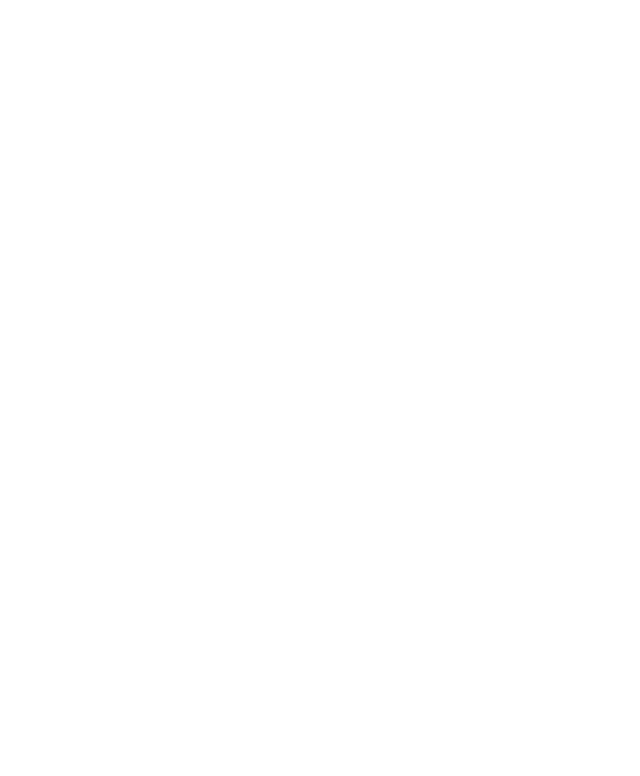
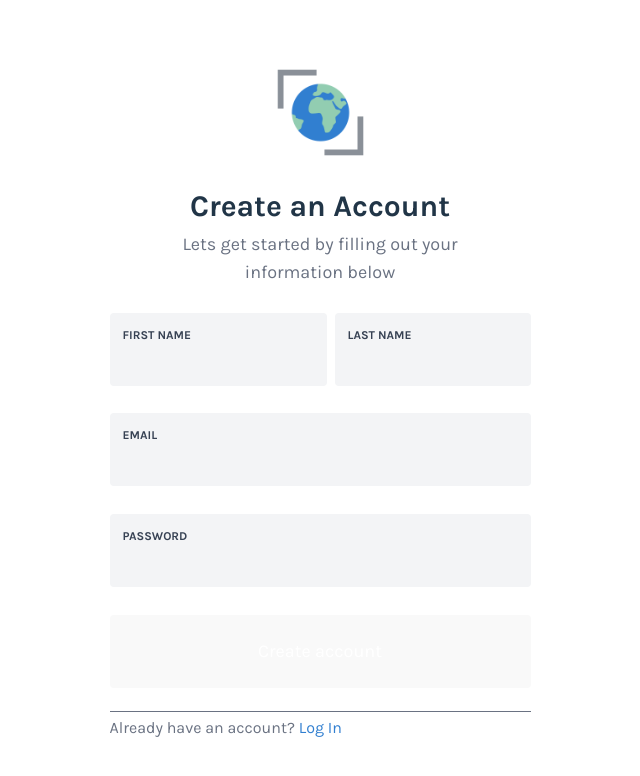
Before and after one commit to Hack4Impact-UMD/h4i-internal-application-tool, a React (Vite) app in the folder frontend/: page /signup in a window 1280 px wide. Before the commit this address had no page. Shown: the top 776 px of the page, without its empty margins (320-960 px from the left). Built offline with nearby package versions, Linux system fonts and the light colour scheme.

Commit message:
changed name of component from CreateAccount to SignUp, and implemented the majority of the styling for the SignUp component

```diff
--- a/frontend/src/App.tsx
+++ b/frontend/src/App.tsx
@@ -4,7 +4,7 @@ import StatusPage from './components/status/StatusPage';
 import DecisionPage from './components/status/DecisionPage';
 import ReviewDashboard from './pages/ReviewDashboard';
 import ApplicantDetails from "./pages/ApplicantDetails"
-import CreateAccount from './pages/CreateAccount';
+import SignUp from './pages/SignUp';
 
 function App() {
   return (
@@ -15,7 +15,7 @@ function App() {
       <Route path="/status/decision" element={<DecisionPage />}></Route>
       <Route path="/admin" element={<ReviewDashboard />}></Route>
       <Route path="/admin/applicant/:id" element={<ApplicantDetails />} />
-      <Route path="/createaccount" element={<CreateAccount />}></Route>
+      <Route path="/signup" element={<SignUp />}></Route>
     </Routes>
   )
 }
--- a/frontend/src/index.css
+++ b/frontend/src/index.css
@@ -234,27 +234,6 @@ body {
   margin-top: 10px;
 }
 
-button {
-  border-radius: 8px;
-  border: 1px solid transparent;
-  padding: 0.6em 1.2em;
-  font-size: 1em;
-  font-weight: 500;
-  font-family: Karla;
-  background-color: #1a1a1a;
-  cursor: pointer;
-  transition: border-color 0.25s;
-}
-
-button:hover {
-  border-color: #646cff;
-}
-
-button:focus,
-button:focus-visible {
-  outline: 4px auto -webkit-focus-ring-color;
-}
-
 @media (prefers-color-scheme: light) {
   :root {
     color: #213547;
@@ -385,26 +364,6 @@ body {
   margin-top: 10px;
 }
 
-button {
-  border-radius: 8px;
-  border: 1px solid transparent;
-  padding: 0.6em 1.2em;
-  font-size: 1em;
-  font-weight: 500;
-  font-family: Karla;
-  background-color: #1a1a1a;
-  cursor: pointer;
-  transition: border-color 0.25s;
-}
-
-button:hover {
-  border-color: #646cff;
-}
-
-button:focus,
-button:focus-visible {
-  outline: 4px auto -webkit-focus-ring-color;
-}
 
 @media (prefers-color-scheme: light) {
   :root {
--- a/frontend/src/pages/CreateAccount.tsx
+++ /dev/null
@@ -1,20 +0,0 @@
-export default function CreateAccount() {
-    return (
-        <div className="flex items-center justify-center min-h-screen bg-white">
-            <div className="flex flex-col items-center justify-center w-[430px] h-[700px] bg-gray-100">
-                <img src="h4i-logo.png" alt="h4i logo" className="h-[105px] w-[105px]" />
-                <h1>Create an Account</h1>
-                <p>Lets get started by filling out your information below</p>
-                <div className="flex flex-row">
-                    <div className="w-[217px] h-[73px] bg-gray-300 m-1 hover:border-2 border-black"></div>
-                    <div className="w-[196px] h-[73px] bg-gray-300 m-1"></div>
-                </div>
-                <div className="w-[421px] h-[73px] bg-gray-300 m-1"></div>
-                <div className="w-[421px] h-[73px] bg-gray-300 m-1"></div>
-                <button className="w-[421px] h-[73px] bg-gray-100 m-1 text-white">Create account</button>
-                <hr className="m-1 w-[421px] text-gray-500"></hr>
-                <p>Already have an account? <a href="/">Log In</a></p>
-            </div>
-        </div>
-    )
-}
--- /dev/null
+++ b/frontend/src/pages/SignUp.tsx
@@ -0,0 +1,37 @@
+export default function SignUp() {
+    return (
+        <div className="flex items-center justify-center min-h-screen bg-white">
+            <div className="flex flex-col items-center justify-around w-[430px] h-[700px]">
+                <img src="h4i-logo.png" alt="h4i logo" className="h-[105px] w-[105px]" />
+                <div className="flex flex-col items-center text-center justify-around w-[305px] h-[105px]">
+                    <h1 className="text-3xl font-bold">Create an Account</h1>
+                    <h3 className="text-lg text-gray-500">Lets get started by filling out your information below</h3>
+                </div>
+
+                <div className="flex flex-row">
+                    <label className="flex flex-col justify-around w-[217px] h-[73px] bg-gray-100 m-1 p-3 border-1 border-transparent rounded-sm hover:border-black">
+                        <h4 className="font-bold text-xs text-gray-700">FIRST NAME</h4>
+                        <input type="text" className="text-base text-lg font-medium focus:outline-none"></input>
+                    </label>
+                    <label className="flex flex-col justify-around w-[196px] h-[73px] bg-gray-100 m-1 p-3 border-1 border-transparent rounded-sm hover:border-black">
+                        <h4 className="font-bold text-xs text-gray-700">LAST NAME</h4>
+                        <input type="text" className="text-base text-lg font-medium focus:outline-none"></input>
+                    </label>
+                </div>
+                <label className="flex flex-col justify-around w-[421px] h-[73px] bg-gray-100 m-1 p-3 border-1 border-transparent rounded-sm hover:border-black">
+                    <h4 className="font-bold text-xs text-gray-700">EMAIL</h4>
+                    <input type="text" className="text-base text-lg font-medium focus:outline-none"></input>
+                </label>
+                <label className="flex flex-col justify-around w-[421px] h-[73px] bg-gray-100 m-1 p-3 border-1 border-transparent rounded-sm hover:border-black">
+                    <h4 className="font-bold text-xs text-gray-700">PASSWORD</h4>
+                    <input type="password" className="text-base text-lg font-medium focus:outline-none"></input>
+                </label>
+                <button className="w-[421px] h-[73px] bg-[#317FD0] text-white text-lg m-1 rounded-sm focus:border-white">Create account</button>
+                <div className="w-[421px]">
+                    <hr className="w-[421px] text-gray-500 m-0"></hr>
+                    <p className="text-gray-500 mt-1">Already have an account? <a href="/" className="text-[#317FD0]">Log In</a></p>
+                </div>
+            </div>
+        </div>
+    )
+}
```
